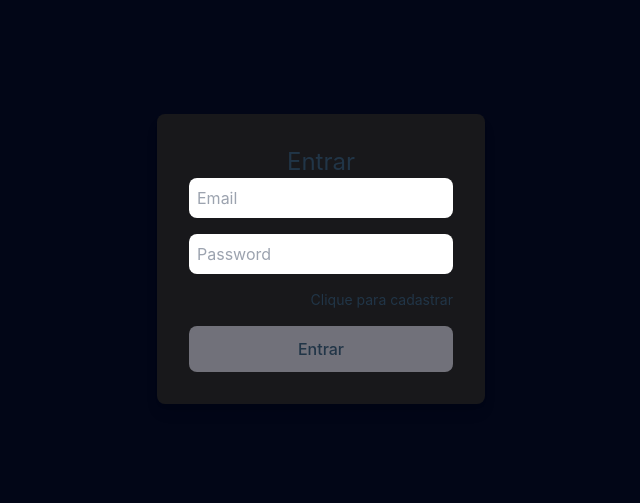
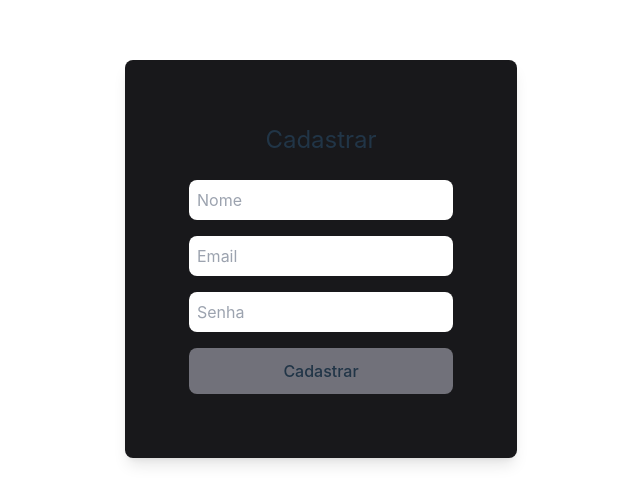
Before and after one commit to upALX/RegistraAI, a React (Vite) app: page /cadastro in a window 1280 px wide. Shown: the part 141-644 px from the top of the page, without its empty margins (319-959 px from the left). Built offline with nearby package versions, Linux system fonts and the light colour scheme.

Commit message:
adding subscribe page + simple routing

```diff
--- a/src/App.tsx
+++ b/src/App.tsx
@@ -1,99 +1,22 @@
-import { useForm, SubmitHandler } from "react-hook-form";
 import {
-  Button,
-  Input,
-  FormControl,
-  FormErrorMessage,
-  Box,
-  Heading,
-} from "@chakra-ui/react";
-import { useNavigate } from "react-router-dom";
+  BrowserRouter as Router,
+  Route,
+  Routes,
+  Navigate,
+} from "react-router-dom";
+import Subscribe from "./pages/login/SubscribePage";
+import Login from "./pages/login/LoginPage";
 
-type FormValues = {
-  email: string;
-  password: string;
+const App = () => {
+  return (
+    <Router>
+      <Routes>
+        <Route path="/" element={<Navigate to="/login" />} />
+        <Route path="/login" element={<Login />} />
+        <Route path="/cadastro" element={<Subscribe />} />
+      </Routes>
+    </Router>
+  );
 };
 
-function App() {
-  const {
-    handleSubmit,
-    register,
-    formState: { errors },
-  } = useForm<FormValues>();
-
-  const onSubmit: SubmitHandler<FormValues> = (
-    data: Record<string, unknown>
-  ) => {
-    console.log(data);
-  };
-
-  const navigate = useNavigate();
-
-  return (
-    <div className="grid justify-center items-center h-screen bg-slate-950 ">
-      <Box className="flex flex-col p-8 shadow-lg rounded-lg bg-zinc-900">
-        <Heading className="text-center text-2xl ">Entrar</Heading>
-
-        <div className="flex gap-4">
-          <form
-            onSubmit={handleSubmit(onSubmit)}
-            className="flex flex-col gap-4"
-          >
-            <FormControl isInvalid={!!errors.email}>
-              <Input
-                type="email"
-                placeholder="Email"
-                {...register("email", {
-                  required: "Email is required",
-                  pattern: {
-                    value: /^[a-zA-Z0-9._%+-]+@[a-zA-Z0-9.-]+\.[a-zA-Z]{2,4}$/,
-                    message: "Invalid email address",
-                  },
-                })}
-                className="border-gray-300 p-2 rounded-lg"
-              />
-              <FormErrorMessage>
-                {errors.email && errors.email.message}
-              </FormErrorMessage>
-            </FormControl>
-
-            <FormControl isInvalid={!!errors.password}>
-              <Input
-                type="password"
-                placeholder="Password"
-                {...register("password", {
-                  required: "Password is required",
-                  minLength: {
-                    value: 6,
-                    message: "Password must be at least 6 characters long",
-                  },
-                })}
-                className="border-gray-300 p-2 rounded-lg"
-              />
-
-              <FormErrorMessage>
-                {errors.password && errors.password.message}
-              </FormErrorMessage>
-            </FormControl>
-            <span
-              className="text-sm hover:underline cursor-pointer text-right"
-              onClick={() => navigate("/cadastro")}
-            >
-              Clique para cadastrar
-            </span>
-
-            <Button
-              type="submit"
-              className="bg-zinc-500 hover:bg-zinc-800"
-              size={"sm"}
-            >
-              Entrar
-            </Button>
-          </form>
-        </div>
-      </Box>
-    </div>
-  );
-}
-
 export default App;
--- /dev/null
+++ b/src/components/subscribe.tsx
@@ -0,0 +1,115 @@
+import { useForm, SubmitHandler } from "react-hook-form";
+import { useNavigate } from "react-router-dom";
+import {
+  Button,
+  Input,
+  FormControl,
+  FormErrorMessage,
+  Box,
+  Heading,
+} from "@chakra-ui/react";
+
+type FormValues = {
+  email: string;
+  password: string;
+  name?: string;
+};
+
+interface AuthFormProps {
+  onSubmit: SubmitHandler<FormValues>;
+  isLoginForm: boolean;
+}
+
+const AuthForm: React.FC<AuthFormProps> = ({ onSubmit, isLoginForm }) => {
+  const {
+    handleSubmit,
+    register,
+    formState: { errors },
+  } = useForm<FormValues>();
+
+  const navigate = useNavigate();
+  const handleNavigateToRegister = () => {
+    navigate("/cadastro");
+  };
+
+  return (
+    <Box className="flex flex-col p-16 shadow-lg rounded-lg bg-zinc-900">
+      <Heading className="text-center text-2xl mb-6">
+        {isLoginForm ? "Entrar" : "Cadastrar"}
+      </Heading>
+
+      <form onSubmit={handleSubmit(onSubmit)} className="flex flex-col gap-4">
+        {!isLoginForm && (
+          <FormControl isInvalid={!!errors.name}>
+            <Input
+              type="text"
+              placeholder="Nome"
+              {...register("name", {
+                required: !isLoginForm ? "Nome é obrigatório" : undefined,
+              })}
+              className="border-gray-300 p-2 rounded-lg"
+            />
+            <FormErrorMessage>
+              {errors.name && errors.name.message}
+            </FormErrorMessage>
+          </FormControl>
+        )}
+
+        <FormControl isInvalid={!!errors.email}>
+          <Input
+            type="email"
+            placeholder="Email"
+            {...register("email", {
+              required: "Email é obrigatório",
+              pattern: {
+                value: /^[a-zA-Z0-9._%+-]+@[a-zA-Z0-9.-]+\.[a-zA-Z]{2,4}$/,
+                message: "Endereço de email inválido",
+              },
+            })}
+            className="border-gray-300 p-2 rounded-lg"
+          />
+          <FormErrorMessage>
+            {errors.email && errors.email.message}
+          </FormErrorMessage>
+        </FormControl>
+
+        <FormControl isInvalid={!!errors.password}>
+          <Input
+            type="password"
+            placeholder="Senha"
+            {...register("password", {
+              required: "Senha é obrigatória",
+              minLength: {
+                value: 6,
+                message: "A senha deve ter pelo menos 6 caracteres",
+              },
+            })}
+            className="border-gray-300 p-2 rounded-lg"
+          />
+          <FormErrorMessage>
+            {errors.password && errors.password.message}
+          </FormErrorMessage>
+        </FormControl>
+
+        {isLoginForm && (
+          <span
+            onClick={handleNavigateToRegister}
+            className="text-right text-sm cursor-pointer hover:underline"
+          >
+            Clique para cadastrar
+          </span>
+        )}
+
+        <Button
+          type="submit"
+          className="bg-zinc-500 hover:bg-zinc-800"
+          size={"sm"}
+        >
+          {isLoginForm ? "Entrar" : "Cadastrar"}
+        </Button>
+      </form>
+    </Box>
+  );
+};
+
+export default AuthForm;
--- a/src/main.tsx
+++ b/src/main.tsx
@@ -2,12 +2,9 @@ import { StrictMode } from "react";
 import { createRoot } from "react-dom/client";
 import App from "./App.tsx";
 import "./index.css";
-import { BrowserRouter } from "react-router-dom";
 
 createRoot(document.getElementById("root")!).render(
   <StrictMode>
-    <BrowserRouter>
-      <App />
-    </BrowserRouter>
+    <App />
   </StrictMode>
 );
--- /dev/null
+++ b/src/pages/login/LoginPage.tsx
@@ -0,0 +1,18 @@
+import { SubmitHandler } from "react-hook-form";
+import AuthForm from "../../components/subscribe";
+
+const Login = () => {
+  const onSubmit: SubmitHandler<{ email: string; password: string }> = (
+    data
+  ) => {
+    console.log(data);
+  };
+
+  return (
+    <div className="grid justify-center items-center h-screen">
+      <AuthForm onSubmit={onSubmit} isLoginForm={true} />
+    </div>
+  );
+};
+
+export default Login;
--- /dev/null
+++ b/src/pages/login/SubscribePage.tsx
@@ -0,0 +1,18 @@
+import { SubmitHandler } from "react-hook-form";
+import AuthForm from "../../components/subscribe";
+
+const Subscribe = () => {
+  const onSubmit: SubmitHandler<{ email: string; password: string }> = (
+    data
+  ) => {
+    console.log(data);
+  };
+
+  return (
+    <div className="grid justify-center items-center h-screen">
+      <AuthForm onSubmit={onSubmit} isLoginForm={false} />
+    </div>
+  );
+};
+
+export default Subscribe;
```
